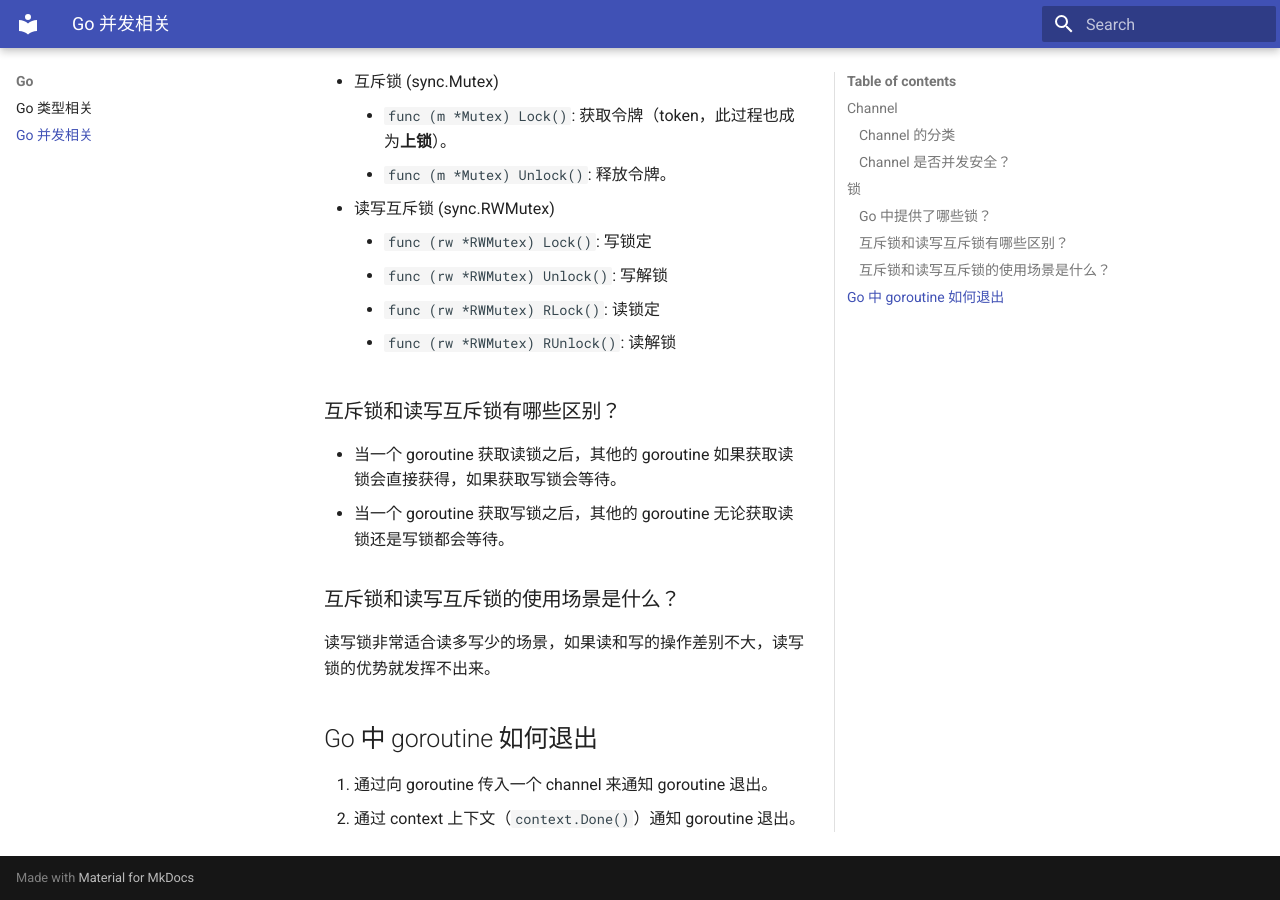
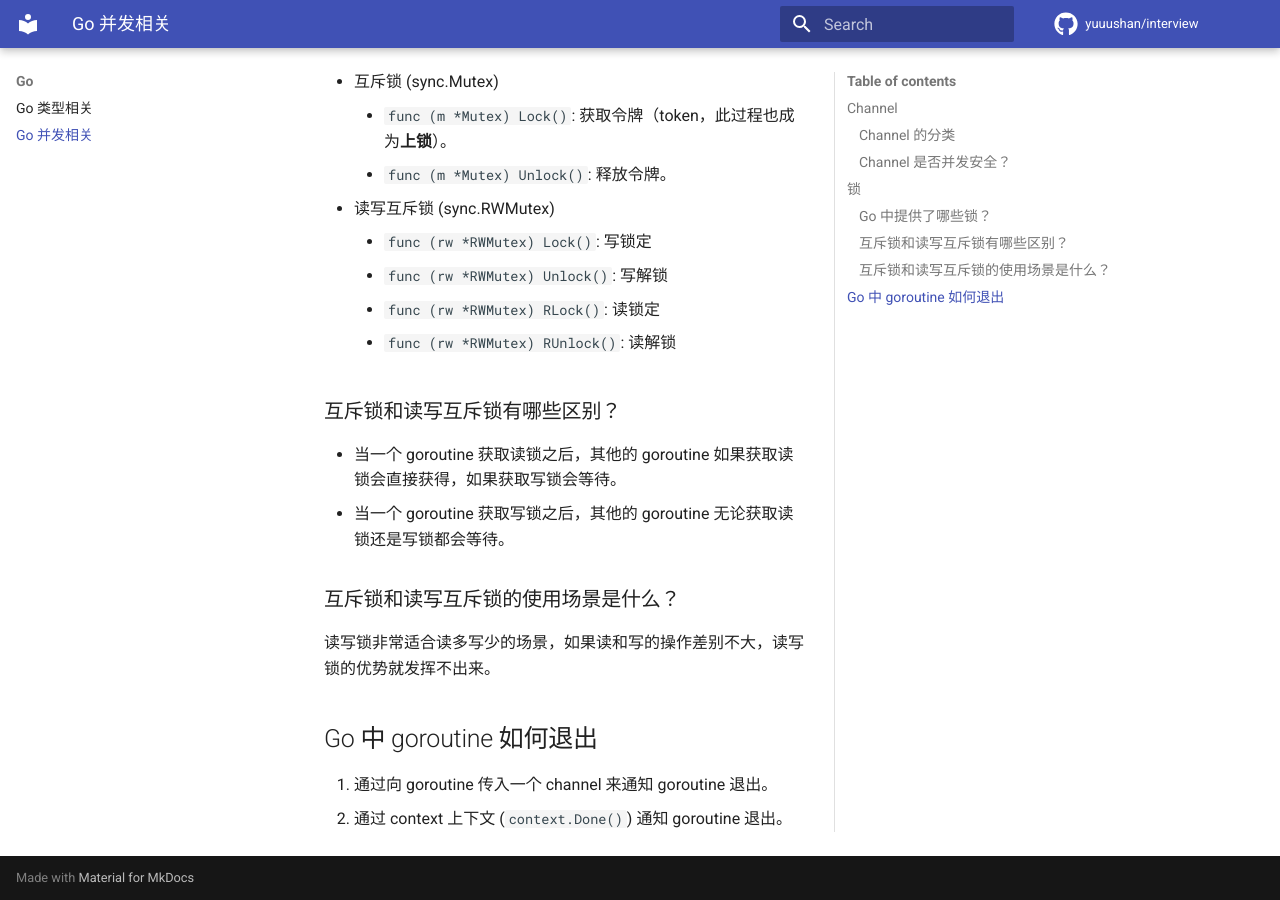
Before and after one commit to yuuushan/interview, an MkDocs documentation site: the page built from docs/Go/02-go-concurrency.md, in a window 1280 px wide and 900 px high, scrolled down 809 px. Built offline with MkDocs 1.6.1 and Material for MkDocs 9.7.7, drawn with Linux system fonts in a browser that asks for light colours; comment, search, counter and statistics services are not loaded.

Commit message:
🔧 添加 GitHub 链接和文章创建、更新日期

```diff
--- a/.gear.yml
+++ b/.gear.yml
@@ -5,12 +5,10 @@ commit:
   types:
     - text: 📝
       note: "docs: Documentation only changes"
-    - text: ✨
-      note: "feat: A new feature"
-    - text: 🎨
-      note: "refactor: A code change that neither fixes a bug nor adds a feature"
     - text: 🔧
       note: "build: Changes that affect the build system or external dependencies (example scopes: gulp, broccoli, npm)"
     - text: 👷
       note: "ci: Changes to our CI configuration files and scripts (examples: CircleCi, SauceLabs)"
+    - text: 🎨
+      note: "refactor: A code change that neither fixes a bug nor adds a feature"
   message-template: "{{.Type}} {{if .Scope}}({{.Scope}}): {{end}}{{.Summary}}"
--- a/docs/Go/02-go-concurrency.md
+++ b/docs/Go/02-go-concurrency.md
@@ -46,4 +46,4 @@ Channel 是并发安全的，因为其在发送和接收时都加锁了。
 ## Go 中 goroutine 如何退出
 
 1. 通过向 goroutine 传入一个 channel 来通知 goroutine 退出。
-2. 通过 context 上下文（`context.Done()`）通知 goroutine 退出。
+2. 通过 context 上下文 (`context.Done()`) 通知 goroutine 退出。
--- a/mkdocs.yml
+++ b/mkdocs.yml
@@ -1,10 +1,19 @@
 site_name: Interview
+repo_url: https://github.com/yuuushan/interview
+repo_name: yuuushan/interview
 
 extra_css:
   - stylesheets/extra.css
 
+plugins:
+  - search
+  - git-revision-date-localized:
+      enable_creation_date: true
+
 theme:
   name: material
+  icon:
+    repo: fontawesome/brands/github
   features:
     - navigation.tabs
     - navigation.sections
```
